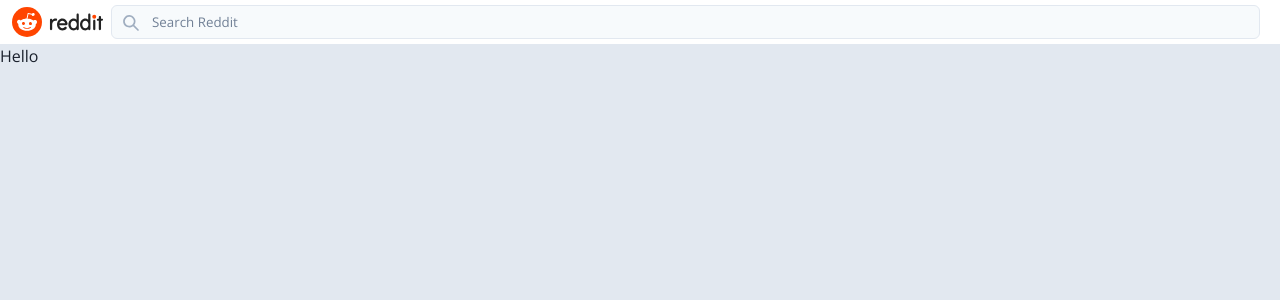
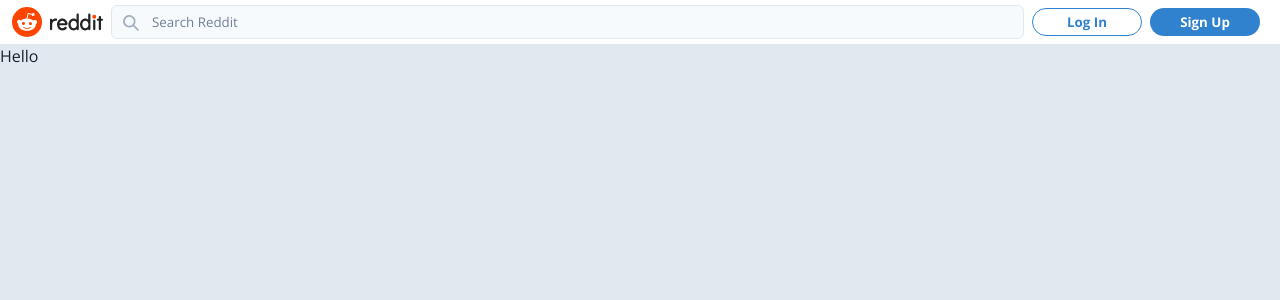
Before and after one commit to RisHub1/reddit-clone, a Next.js app: page / in a window 1280 px wide. Shown: the top 300 px of the page. Built offline with nearby package versions, Linux system fonts and the light colour scheme.

Commit message:
Add right auth buttons to navigation bar

```diff
--- /dev/null
+++ b/src/chakra/button.ts
@@ -0,0 +1,44 @@
+import { ComponentStyleConfig } from "@chakra-ui/react";
+
+export const Button: ComponentStyleConfig = {
+    baseStyle: {
+        borderRadius: "60px",
+        fontsize: "10pt",
+        fontWeight: 700,
+        _focus: {
+            boxShadow: "none",
+        },
+    },
+    sizes: {
+        sm: {
+            fontSize: "8pt",
+        },
+        md: {
+            fontSize: "10pt",
+            //height: "28px",
+        },
+    },
+    variants: {
+        solid: {
+            color: "white",
+            bg: "blue.500",
+            _hover: {
+                bg: "blue.400",
+            },
+        },
+        outline: {
+            color: "blue.500",
+            border: "1px solid",
+            borderColor: "blue.500",
+
+        },
+        oauth: {
+            height: "34px",
+            border: "1px solid",
+            borderColor: "gray.300",
+            _hover: {
+                bg: "gray.50",
+            },
+        },
+    },
+};
--- a/src/chakra/theme.ts
+++ b/src/chakra/theme.ts
@@ -3,12 +3,13 @@
 import "@fontsource/open-sans/400.css";
 import "@fontsource/open-sans/700.css";
 import { extendTheme } from "@chakra-ui/react"
+import { Button } from "./button";
 
 // 2. Call `extendTheme` and pass your custom values
 export const theme = extendTheme({
   colors: {
     brand: {
-      100: '#FF3c00',
+      100: '#FF3C00',
     },
   },
   fonts: {
@@ -22,6 +23,6 @@
     }),
   },
   components: {
-    //Button
-  }
-})
+    Button,
+  },
+});
--- /dev/null
+++ b/src/components/Navbar/RightContent/AuthButtons.tsx
@@ -0,0 +1,29 @@
+import { Button } from "@chakra-ui/react";
+import React from "react";
+
+const AuthButtons: React.FC = () => {
+  return (
+    <>
+      <Button
+        variant="outline"
+        height="28px"
+        display={{ base: "none", sm: "flex" }}
+        width={{ base: "70px", md: "110px" }}
+        mr={2}
+        //onClick={() => {}}
+      >
+        Log In
+      </Button>
+      <Button
+        height="28px"
+        display={{ base: "none", sm: "flex" }}
+        width={{ base: "70px", md: "110px" }}
+        mr={2}
+        //onClick={() => {}}
+      >
+        Sign Up
+      </Button>
+    </>
+  );
+};
+export default AuthButtons;
--- /dev/null
+++ b/src/components/Navbar/RightContent/RightContent.tsx
@@ -0,0 +1,19 @@
+import { Flex } from "@chakra-ui/react";
+import React from "react";
+import AuthButtons from "./AuthButtons";
+
+type RightContentProps = {
+  //user: any;
+};
+
+const RightContent: React.FC<RightContentProps> = () => {
+  return (
+    <>
+      {/* <AuthModel/> */}
+      <Flex justify="center" align="center">
+        <AuthButtons />
+      </Flex>
+    </>
+  );
+};
+export default RightContent;
```
Also changed, not shown: src/components/Navbar/Navbar.tsx (+8 -8 lines).
